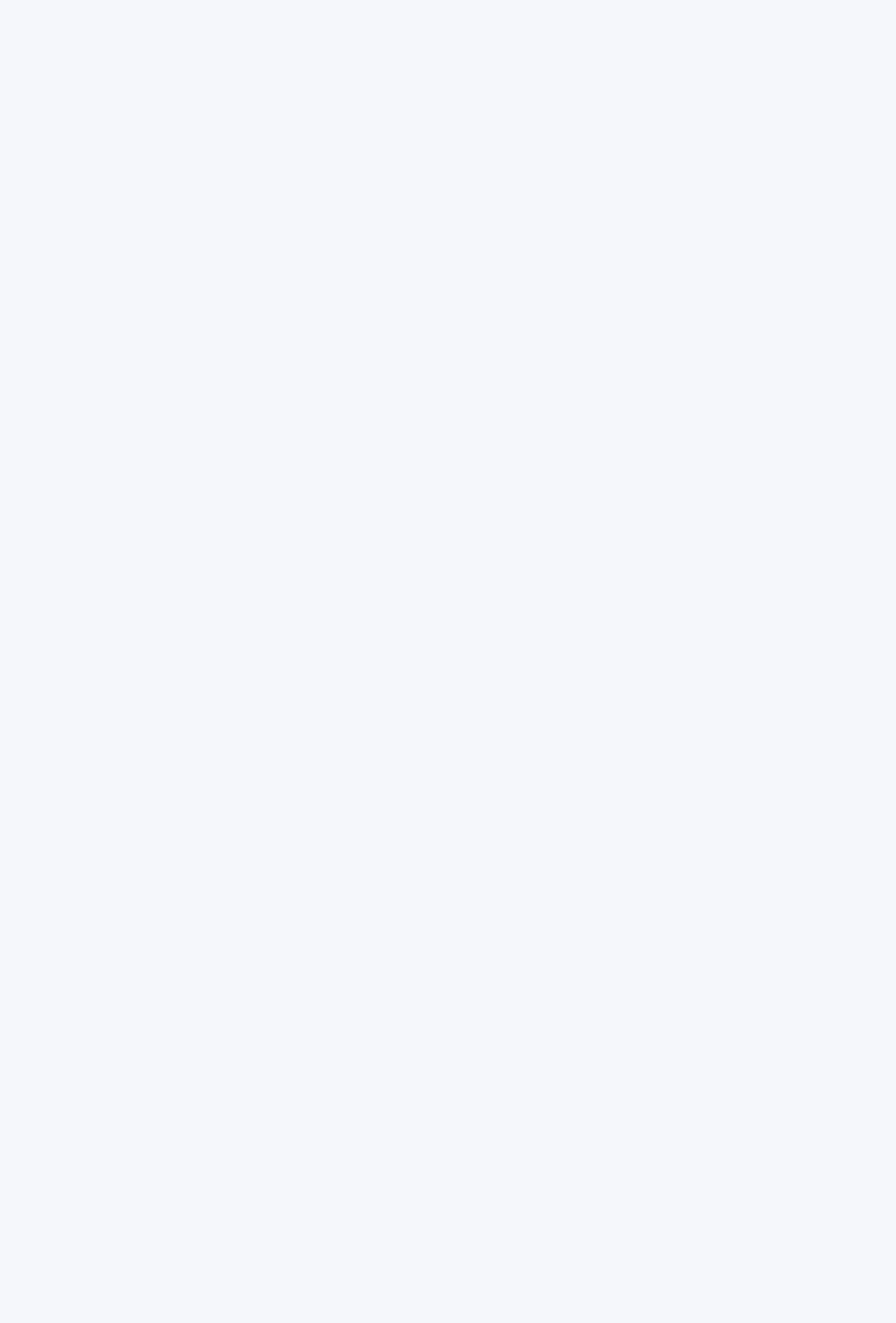
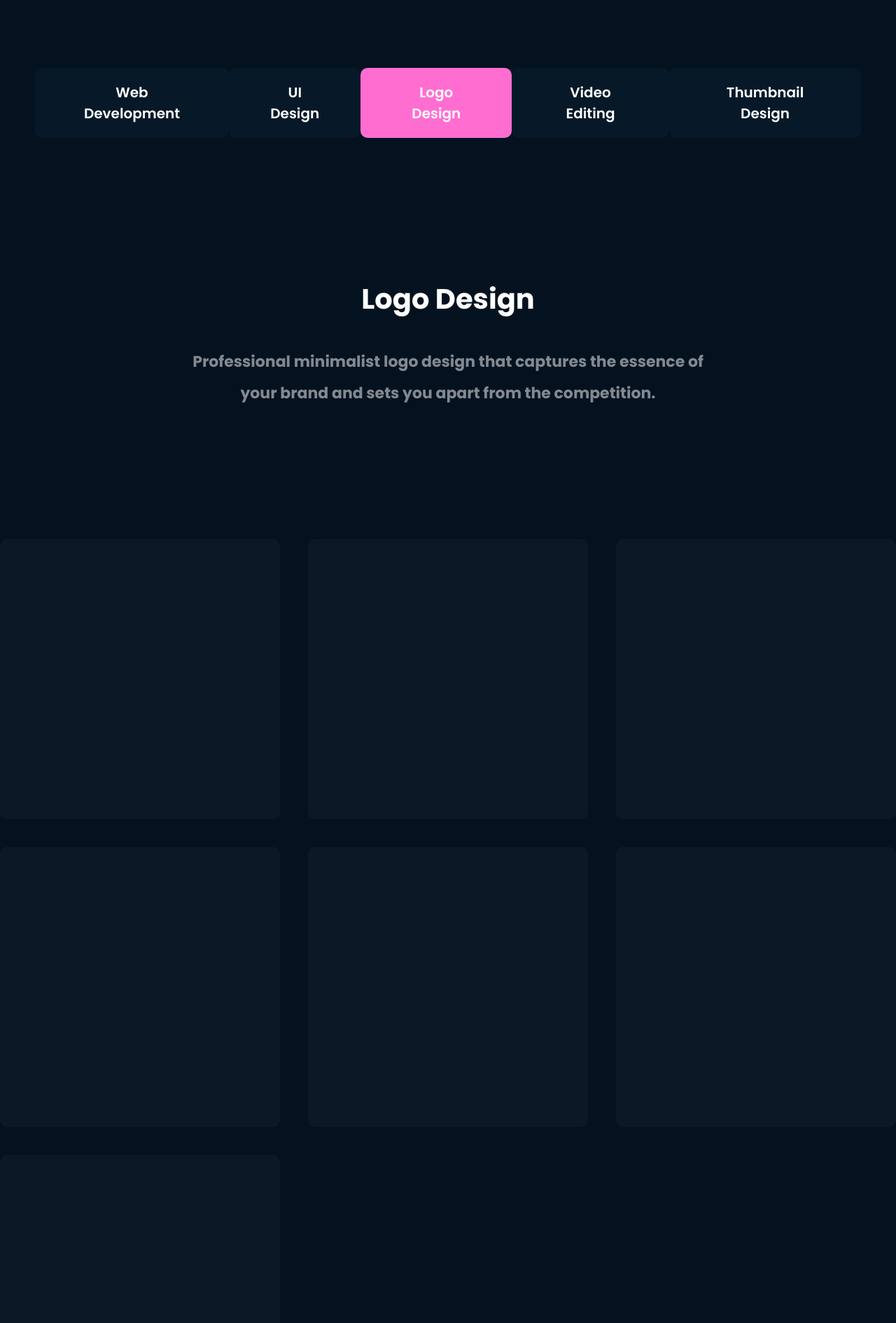
Before and after one commit to ferrary7/cubecrate, a React (Create React App) app: page / in a window 1280 px wide. Shown: the part 190-2080 px from the top of the page at 70% size. Before the commit the page ends 800 px from the top, so only its background shows below. Built offline with nearby package versions, Linux system fonts and the light colour scheme.

Commit message:
Projects Page added

```diff
--- /dev/null
+++ b/src/components/ProjectsPage/Pricing.js
@@ -0,0 +1,16 @@
+import React from "react";
+
+export default function Pricing() {
+  return (
+    <>
+      <div className="pricing">
+        <h1 className="heading">Pricing</h1>
+        <div className="pricing-cards-container">
+          <div className="pricing-card"></div>
+          <div className="pricing-card"></div>
+          <div className="pricing-card"></div>
+        </div>
+      </div>
+    </>
+  );
+}
--- /dev/null
+++ b/src/components/ProjectsPage/ProjectGallery.js
@@ -0,0 +1,25 @@
+import React from "react";
+import "./Projects.css";
+
+export default function ProjectGallery() {
+  return (
+    <>
+      <div className="gallery-hero">
+        <h1 className="heading">Logo Design</h1>
+        <h5 className="subheading">
+          Professional minimalist logo design that captures the essence of your
+          brand and sets you apart from the competition.
+        </h5>
+      </div>
+      <div className="project-gallery">
+        <div className="gallery-card"></div>
+        <div className="gallery-card"></div>
+        <div className="gallery-card"></div>
+        <div className="gallery-card"></div>
+        <div className="gallery-card"></div>
+        <div className="gallery-card"></div>
+        <div className="gallery-card"></div>
+      </div>
+    </>
+  );
+}
--- a/src/components/ProjectsPage/Projects.css
+++ b/src/components/ProjectsPage/Projects.css
@@ -0,0 +1,113 @@
+body {
+  background-color: #041220;
+  color: white;
+}
+
+.projects-hero,
+.gallery-hero {
+  display: flex;
+  align-items: center;
+  justify-content: center;
+  flex-direction: column;
+  padding: 100px 50px;
+}
+
+.heading {
+  font-weight: 700;
+  font-size: 40px;
+  line-height: 60px;
+
+  text-align: center;
+
+  color: #ffffff;
+
+  margin-bottom: 100px;
+}
+
+.services-menu {
+  display: flex;
+}
+
+.services-menu .menu-item {
+  font-weight: 600;
+  font-size: 20px;
+  line-height: 30px;
+
+  color: #ffffff;
+  background: #071928;
+  padding: 20px 50px;
+  border-radius: 10px;
+  text-align: center;
+  cursor: pointer;
+
+  transition: 0.3s;
+}
+
+.services-menu .menu-item.active {
+  background: #ff6dd1;
+}
+
+.services-menu .menu-item.active:hover {
+  background: #ff6dd1;
+}
+
+.services-menu .menu-item:hover {
+  background: #aa2ee6;
+}
+
+.gallery-hero .heading {
+  margin: 0px;
+}
+
+.subheading {
+  font-weight: 700;
+  font-size: 22px;
+  line-height: 45px;
+
+  max-width: 750px;
+  text-align: center;
+
+  color: rgba(255, 255, 255, 0.5);
+}
+
+.project-gallery {
+  display: grid;
+  grid-template-columns: 1fr 1fr 1fr;
+  justify-content: center;
+  align-items: center;
+  gap: 40px;
+  padding: 50px 100px;
+}
+
+.project-gallery .gallery-card {
+  height: 400px;
+  width: 400px;
+  background: #0b1927;
+  border-radius: 10px;
+  /* background-image: url(); */
+  background-size: cover;
+  background-position: center;
+}
+
+.pricing {
+  padding: 70px;
+}
+
+.pricing .heading {
+  margin-bottom: 50px;
+}
+
+.pricing-cards-container {
+  display: grid;
+  justify-content: center;
+  align-items: center;
+  gap: 40px;
+  grid-template-columns: 1fr 1fr 1fr;
+}
+
+.pricing-card {
+  height: 500px;
+  width: 400px;
+  border-radius: 10px;
+  background: #0b1927;
+}
--- a/src/components/ProjectsPage/Projects.js
+++ b/src/components/ProjectsPage/Projects.js
@@ -1,5 +1,7 @@
 import React from "react";
 import "./Projects.css";
+import ProjectGallery from "./ProjectGallery";
+import Pricing from "./Pricing";
 
 export default function Projects() {
   return (
@@ -14,6 +16,8 @@ export default function Projects() {
           <div className="menu-item">Thumbnail Design</div>
         </div>
       </div>
+      <ProjectGallery />
+      <Pricing />
     </>
   );
 }
```
